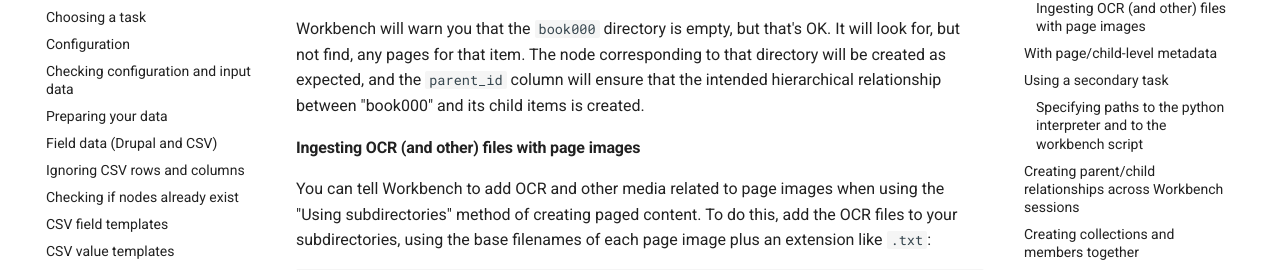
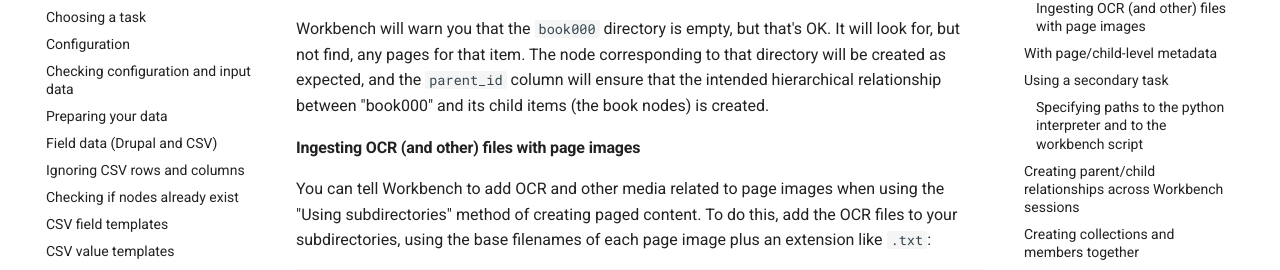
Before and after one commit to mjordan/islandora_workbench_docs, an MkDocs documentation site: the page built from docs/paged_and_compound.md, in a window 1280 px wide and 900 px high, scrolled down 3439 px. Shown: the part 190-460 px from the top of the window. Built offline with MkDocs 1.6.1 and Material for MkDocs 9.7.7, drawn with Linux system fonts in a browser that asks for light colours; comment, search, counter and statistics services are not loaded.

Commit message:
Updated docs on created paged content again.

````diff
--- a/docs/paged_and_compound.md
+++ b/docs/paged_and_compound.md
@@ -83,7 +83,7 @@ books/
 └── metadata.csv
 ```
 
-Workbench will warn you that the `book000` directory is empty, but that's OK. It will look for, but not find, any pages for that item. The node corresponding to that directory will be created as expected, and the `parent_id` column will ensure that the intended hierarchical relationship between "book000" and its child items is created.
+Workbench will warn you that the `book000` directory is empty, but that's OK. It will look for, but not find, any pages for that item. The node corresponding to that directory will be created as expected, and the `parent_id` column will ensure that the intended hierarchical relationship between "book000" and its child items (the book nodes) is created.
 
 #### Ingesting OCR (and other) files with page images
 
````
